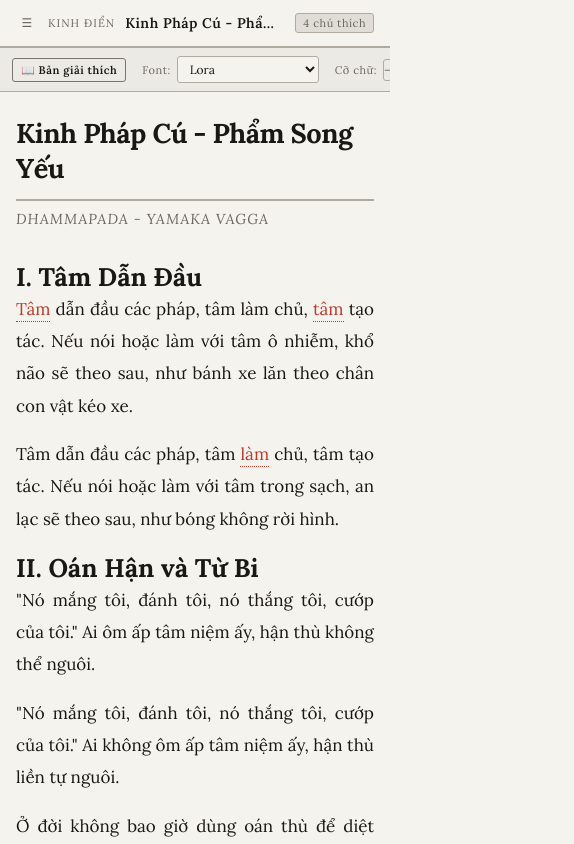
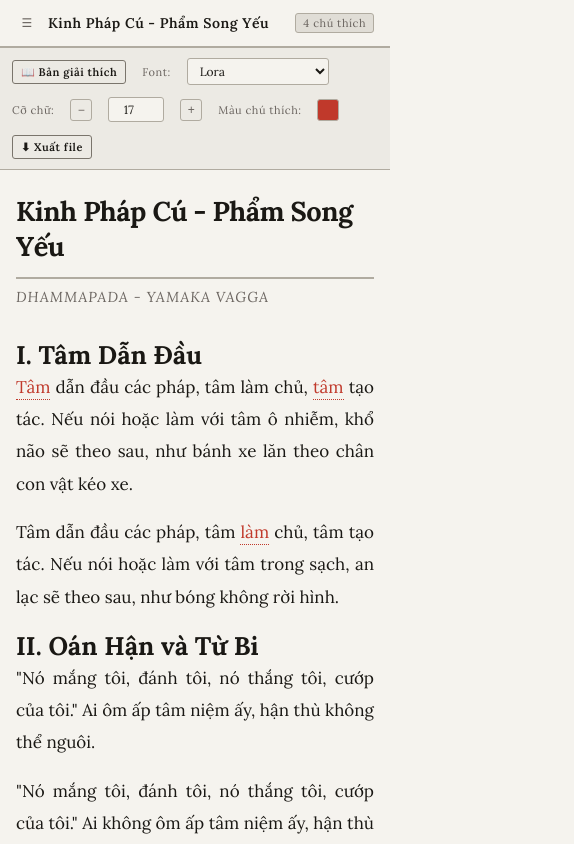
Before and after one commit to tthanhvu002sgu/sutta, a React (Vite) app: page / in a window 390 px wide. Shown: the whole page, 574 px wide, since content can reach past the window. Built offline with nearby package versions, Linux system fonts and the light colour scheme; a web font is replaced by a local one.

Commit message:
fix mobile

```diff
--- a/src/components/SuttaReader.jsx
+++ b/src/components/SuttaReader.jsx
@@ -128,7 +128,7 @@ function AnnotationTooltip({ annotation, x, y, pinned, onClose, onEdit, annotati
   );
 }
 
-function FullEditor({ sutta, annotationMode, onShowPopup, onShowTooltip, updateSuttaContent }) {
+function FullEditor({ sutta, annotationMode, onShowPopup, onShowTooltip, updateSuttaContent, isMobile }) {
   const ref = useRef();
   const [resizingMark, setResizingMark] = useState(null);
 
@@ -304,7 +304,7 @@ function FullEditor({ sutta, annotationMode, onShowPopup, onShowTooltip, updateS
       <div
         ref={ref}
         className="full-editor"
-        contentEditable={!annotationMode && !resizingMark}
+        contentEditable={!isMobile && !annotationMode && !resizingMark}
         suppressContentEditableWarning
         onBlur={handleBlur}
         onMouseUp={handleMouseUp}
@@ -365,6 +365,13 @@ export default function SuttaReader({ sutta }) {
   const [tooltip, setTooltip] = useState(null);
   const [popup, setPopup] = useState(null);
   const [isEditingSummary, setIsEditingSummary] = useState(false);
+  const [isMobile, setIsMobile] = useState(window.innerWidth <= 768);
+
+  useEffect(() => {
+    const handleResize = () => setIsMobile(window.innerWidth <= 768);
+    window.addEventListener('resize', handleResize);
+    return () => window.removeEventListener('resize', handleResize);
+  }, []);
 
   const isPopupMode = settings.annotationDisplay !== 'sidebar';
 
@@ -432,8 +439,8 @@ export default function SuttaReader({ sutta }) {
   return (
     <div className="editor-area" onClick={() => {}}>
       <div className="editor-inner">
-        <h1 className="sutta-title" contentEditable suppressContentEditableWarning onBlur={e => updateSutta(sutta.id, {title: e.target.innerText})}>{sutta.title}</h1>
-        {sutta.subtitle && <div className="sutta-subtitle" contentEditable suppressContentEditableWarning onBlur={e => updateSutta(sutta.id, {subtitle: e.target.innerText})}>{sutta.subtitle}</div>}
+        <h1 className="sutta-title" contentEditable={!isMobile} suppressContentEditableWarning onBlur={e => updateSutta(sutta.id, {title: e.target.innerText})}>{sutta.title}</h1>
+        {sutta.subtitle && <div className="sutta-subtitle" contentEditable={!isMobile} suppressContentEditableWarning onBlur={e => updateSutta(sutta.id, {subtitle: e.target.innerText})}>{sutta.subtitle}</div>}
 
         {showSummary && (
           <div style={{ marginBottom: 16, padding: '8px 12px', background: 'var(--bg3)', border: '1px solid var(--border)', borderRadius: 6, display: 'flex', justifyContent: 'space-between', alignItems: 'center' }}>
@@ -484,6 +491,7 @@ export default function SuttaReader({ sutta }) {
         ) : (
           <FullEditor
             sutta={sutta}
+            isMobile={isMobile}
             annotationMode={annotationMode}
             onShowPopup={setPopup}
             onShowTooltip={(data) => {
--- a/src/index.css
+++ b/src/index.css
@@ -596,21 +596,20 @@ input[type="color"] { opacity: 0; width: 0; height: 0; position: absolute; }
     padding: 24px 16px;
   }
 
-  /* Toolbar Scroll */
+  /* Toolbar Adjustments */
   .toolbar {
-    padding: 8px 12px;
-    gap: 6px;
-    overflow-x: auto;
-    flex-wrap: nowrap;
-    -webkit-overflow-scrolling: touch;
-    scrollbar-width: none; /* Firefox */
-  }
-  .toolbar::-webkit-scrollbar {
-    display: none; /* Safari/Chrome */
+    padding: 10px 12px;
+    gap: 12px 16px;
+    flex-wrap: wrap;
+    justify-content: flex-start;
   }
 
   .toolbar-sep {
-    margin: 0 2px;
+    display: none;
+  }
+
+  .topbar-breadcrumb {
+    display: none;
   }
 
   /* Modal size */
```
